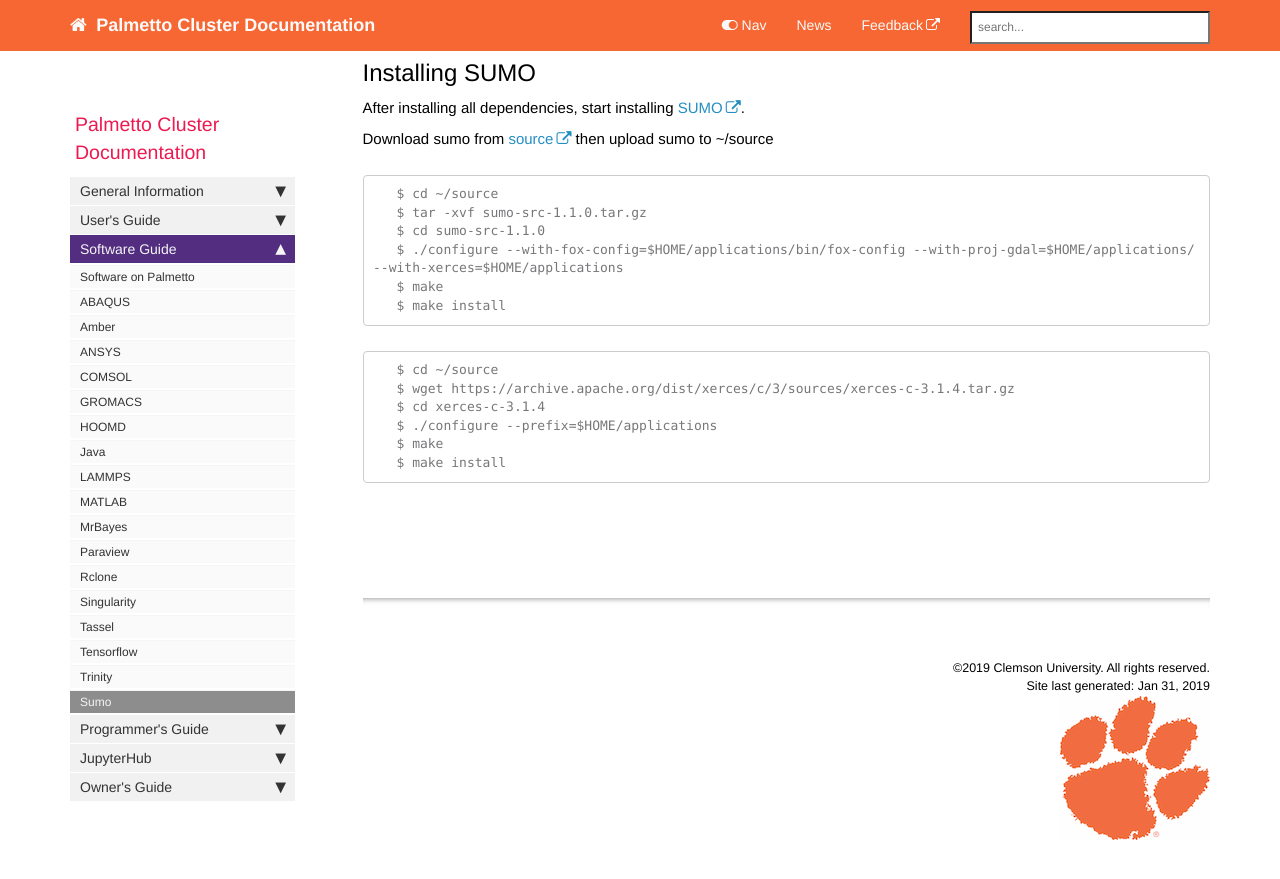
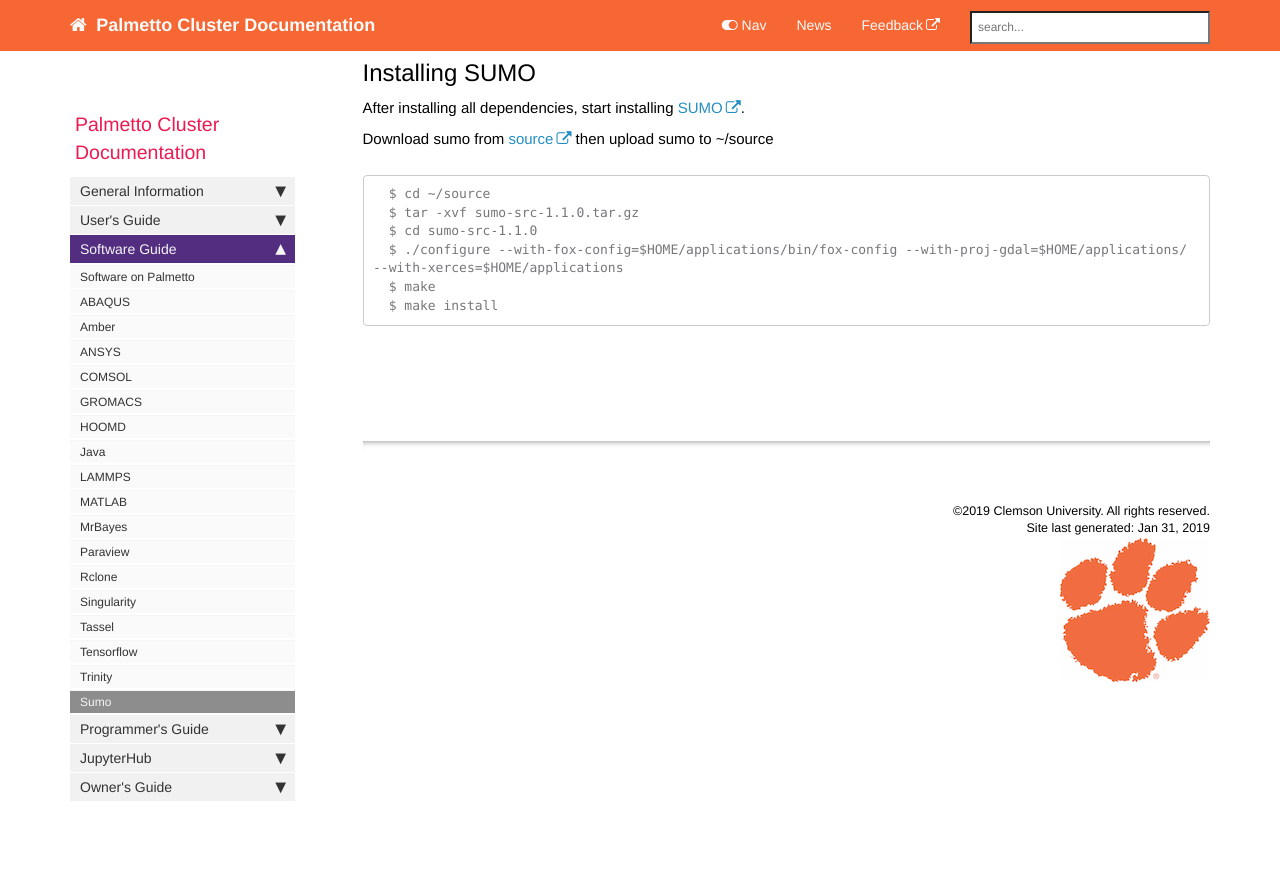
Before and after one commit to clemsonciti/palmetto-documentation, a Jekyll site: the page built from pages/documentation/software_sumo.md, in a window 1280 px wide and 900 px high, scrolled down 1429 px. Shown: the top 879 px of the window. Built offline with Jekyll 4.4.1, drawn with Linux system fonts in a browser that asks for light colours; nearby versions of some CDN libraries; comment, search, counter and statistics services are not loaded.

Commit message:
Update software_sumo.md

````diff
--- a/pages/documentation/software_sumo.md
+++ b/pages/documentation/software_sumo.md
@@ -76,20 +76,11 @@
 Download sumo from [source](https://sourceforge.net/projects/sumo/files/sumo/version%201.1.0/sumo-src-1.1.0.tar.gz/download) then upload sumo to ~/source
 
 
-   ```
-   $ cd ~/source
-   $ tar -xvf sumo-src-1.1.0.tar.gz
-   $ cd sumo-src-1.1.0
-   $ ./configure --with-fox-config=$HOME/applications/bin/fox-config --with-proj-gdal=$HOME/applications/ --with-xerces=$HOME/applications
-   $ make
-   $ make install
-   ```
-
   ```
-   $ cd ~/source
-   $ wget https://archive.apache.org/dist/xerces/c/3/sources/xerces-c-3.1.4.tar.gz
-   $ cd xerces-c-3.1.4
-   $ ./configure --prefix=$HOME/applications
-   $ make
-   $ make install
-   ```
+  $ cd ~/source
+  $ tar -xvf sumo-src-1.1.0.tar.gz
+  $ cd sumo-src-1.1.0
+  $ ./configure --with-fox-config=$HOME/applications/bin/fox-config --with-proj-gdal=$HOME/applications/ --with-xerces=$HOME/applications
+  $ make
+  $ make install
+  ```
````
